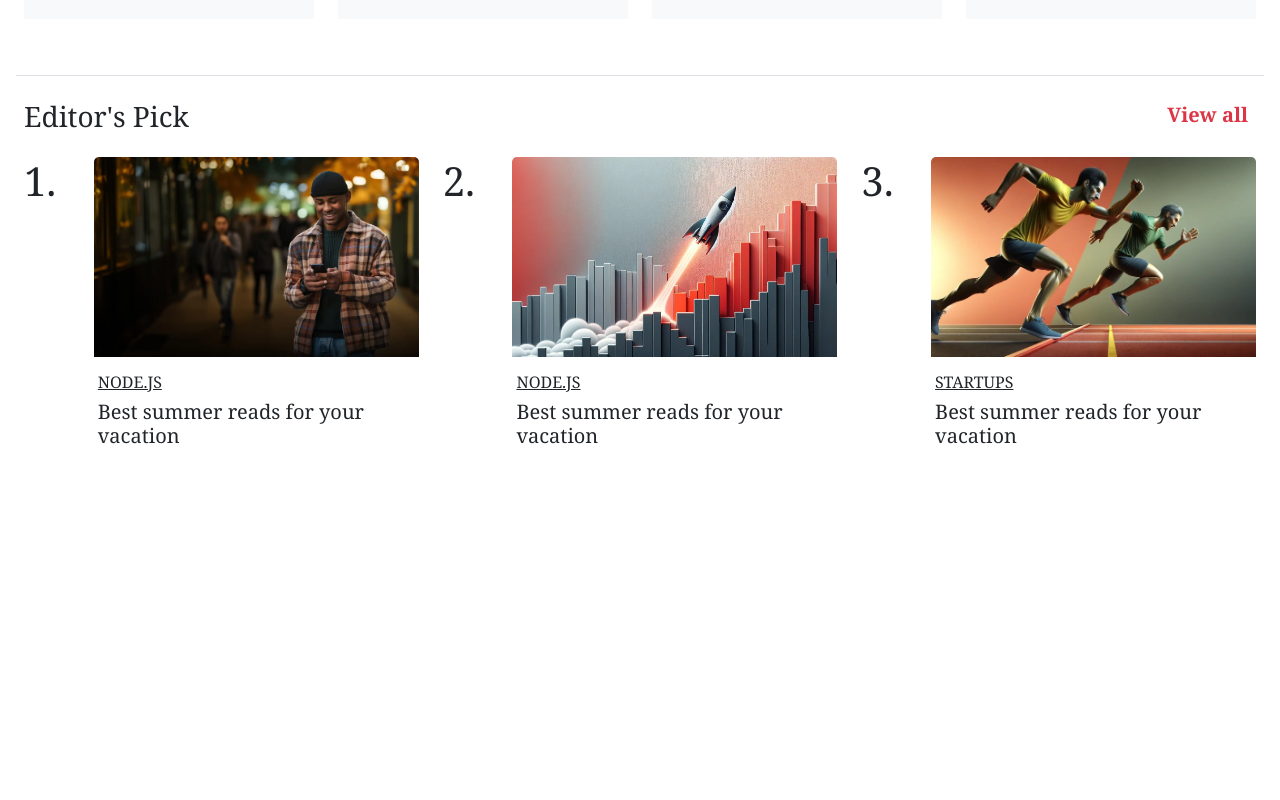
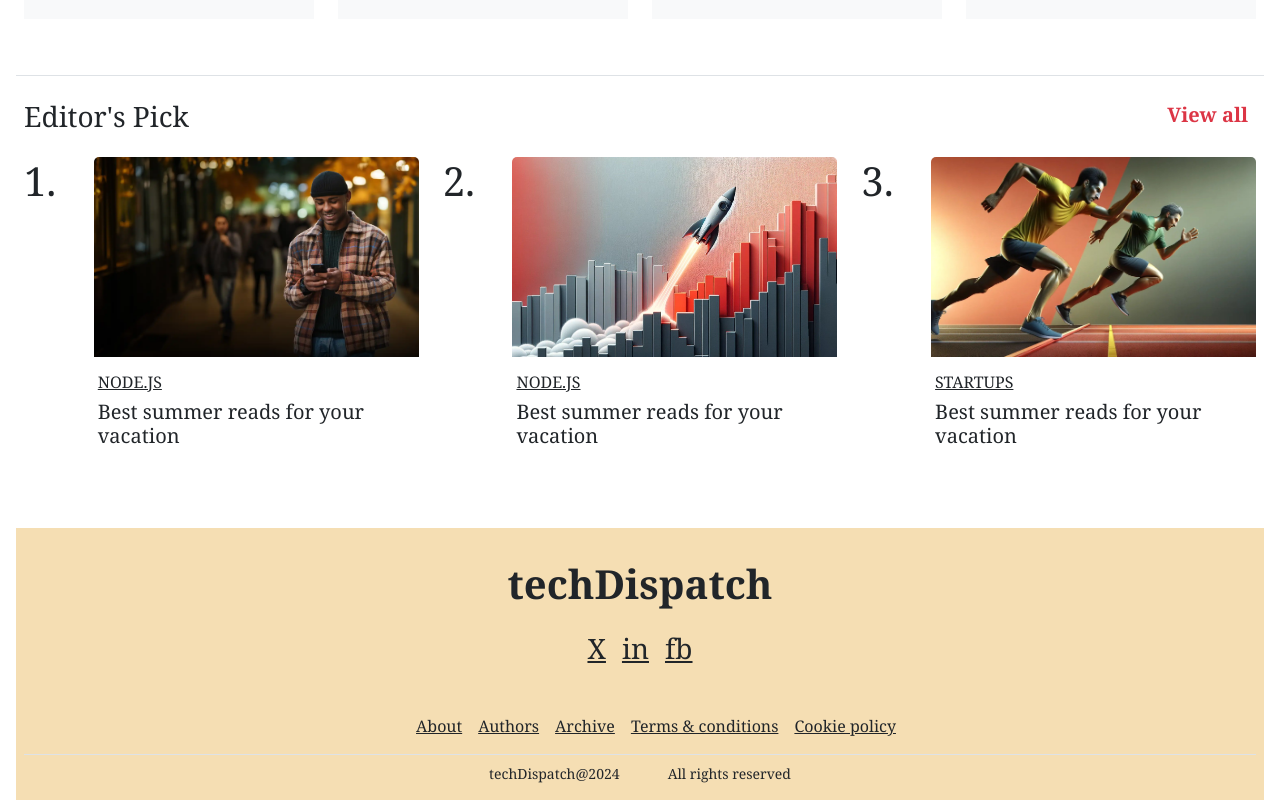
Before and after one commit to atuyabirisi/techDispatch, a React (Vite) app: page / in a window 1280 px wide. Shown: the part 1339-2139 px from the top of the page. Before the commit the page ends 1867 px from the top, so only its background shows below. Built offline with nearby package versions, Linux system fonts and the light colour scheme.

Commit message:
build footer section layout

```diff
--- /dev/null
+++ b/src/components/footer/FooterBanner.tsx
@@ -0,0 +1,10 @@
+export default function FooterBanner() {
+  return (
+    <div className=" p-2 border-top">
+      <div className="d-flex gap-5 justify-content-center align-items-center">
+        <small>techDispatch@2024</small>
+        <small>All rights reserved</small>
+      </div>
+    </div>
+  );
+}
--- /dev/null
+++ b/src/components/footer/FooterLayout.tsx
@@ -0,0 +1,15 @@
+import FooterBanner from "./FooterBanner";
+import FooterLogo from "./FooterLogo";
+import FooterMenu from "./FooterMenu";
+import SocialMedia from "./SocialMedia";
+
+export default function FooterLayout() {
+  return (
+    <div className="p-2" style={{ backgroundColor: "wheat" }}>
+      <FooterLogo />
+      <SocialMedia />
+      <FooterMenu />
+      <FooterBanner />
+    </div>
+  );
+}
--- /dev/null
+++ b/src/components/footer/FooterLogo.tsx
@@ -0,0 +1,11 @@
+export default function FooterLogo() {
+  return (
+    <div className="d-flex flex-column align-items-center mt-4">
+      <div>
+        <a href="#" className="text-dark text-decoration-none">
+          <h1 className="fw-bold ">techDispatch</h1>
+        </a>
+      </div>
+    </div>
+  );
+}
--- /dev/null
+++ b/src/components/footer/FooterMenu.tsx
@@ -0,0 +1,33 @@
+export default function FooterMenu() {
+  return (
+    <div className="pt-2 d-flex justify-content-center">
+      <ul className="footer-menu d-flex gap-3">
+        <li>
+          <a href="#" className="link-dark">
+            About
+          </a>
+        </li>
+        <li>
+          <a href="#" className="link-dark">
+            Authors
+          </a>
+        </li>
+        <li>
+          <a href="#" className="link-dark">
+            Archive
+          </a>
+        </li>
+        <li>
+          <a href="#" className="link-dark">
+            Terms & conditions
+          </a>
+        </li>
+        <li>
+          <a href="#" className="link-dark">
+            Cookie policy
+          </a>
+        </li>
+      </ul>
+    </div>
+  );
+}
--- /dev/null
+++ b/src/components/footer/SocialMedia.tsx
@@ -0,0 +1,15 @@
+export default function SocialMedia() {
+  return (
+    <div className="p-3 fs-4 mb-3 d-flex gap-3 justify-content-center">
+      <a href="#" className="text-dark">
+        <h3>X</h3>
+      </a>
+      <a href="#" className="text-dark">
+        <h3>in</h3>
+      </a>
+      <a href="#" className="text-dark">
+        <h3>fb</h3>
+      </a>
+    </div>
+  );
+}
--- a/src/index.css
+++ b/src/index.css
@@ -2,3 +2,6 @@
   /* font-family: Inter, system-ui, Avenir, Helvetica, Arial, sans-serif; */
   font-family:Cambria, Cochin, Georgia, Times, 'Times New Roman', serif;
 }
+.footer-menu li {
+ list-style: none;
+}
--- a/src/pages/home/HomePageLayout.tsx
+++ b/src/pages/home/HomePageLayout.tsx
@@ -1,4 +1,6 @@
 import EditorPick from "../../components/editorspick/EditorsPick";
+import FooterLayout from "../../components/footer/FooterLayout";
+import FooterLogo from "../../components/footer/FooterLogo";
 import HerosectionLayout from "../../components/herosection/HerosectionLayout";
 import LogosectionLayout from "../../components/logosection/LogosetionLayout";
 import MenuItems from "../../components/navigationmenu/MenuItems";
@@ -12,6 +14,7 @@ export default function HomepageLayout() {
       <HerosectionLayout />
       <WebSecurity />
       <EditorPick />
+      <FooterLayout />
     </div>
   );
 }
```
